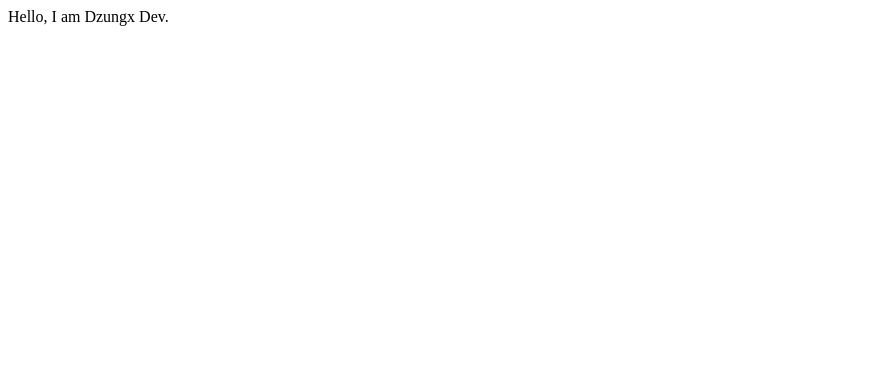
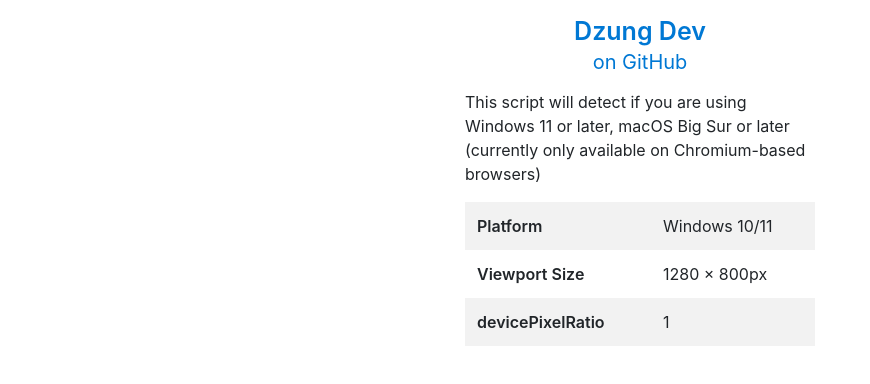
Before and after one commit to causelove94/causelove94.github.io, a plain HTML site: page index.html in a window 1280 px wide. Shown: the whole page, without its empty margins (0-870 px from the left). Drawn offline with nearby package versions, Linux system fonts and the light colour scheme.

Commit message:
Update index.html

```diff
--- a/index.html
+++ b/index.html
@@ -1 +1,95 @@
-Hello, I am Dzungx Dev.
+
+<!DOCTYPE html>
+<html>
+<head>
+	<meta charset="utf-8">
+	<meta name="viewport" content="width=device-width, initial-scale=1">
+	<title>Dzungx Dev on GitHub</title>
+	<meta name="theme-color" content="#0078d4">
+	<link href="bootstrap.min.css" rel="stylesheet" type="text/css" />
+	<style type="text/css">
+		h1,h2{
+			font-size: 25px;
+			color: #0078d4;
+			text-align: center;
+			font-weight: 600;
+		}
+		h2{
+			font-size: 20px;
+			font-weight: 400;
+		}
+		th[scope="row"]{
+			font-weight: 600;
+		}
+        #browser_icon{
+            max-width: 24px;
+            max-height: 24px;
+            display: inline-block;
+        }
+        #browser_icon img{
+            margin-top: -5px;
+        }
+		/*div{
+			display: flex;
+			min-height: 100vh;
+			justify-content: center;
+			overflow: auto;
+			flex-direction: column;
+		}*/
+	</style>
+</head>
+<body>
+	<div>
+		<h1 class="mt-3 mb-1">Dzung Dev</h1>
+		<h2 class="mb-3">on GitHub</h2>
+	</div>
+	<div class="container">
+		<div class="row justify-content-center">
+			<div class="col-12 col-md-6 col-lg-5 col-xl-4">
+        <p>This script will detect if you are using Windows 11 or later, macOS Big Sur or later (currently only available on Chromium-based browsers)</p>
+				<table class="table table-borderless table-striped">
+					<tr>
+						<th scope="row">Platform</th>
+						<td id="platform_area">Windows 10/11</td>
+					</tr>
+					<tr>
+						<th scope="row">Viewport Size</th>
+						<td><span id="ViewportSize"><script>
+                            document.write(window.innerWidth);
+                        </script>
+                        ×
+                        <script>
+                            document.write(window.innerHeight);
+                        </script></span>px
+                    </td>
+					</tr>
+					<tr>
+						<th scope="row">devicePixelRatio</th>
+						<td><script>document.write(window.devicePixelRatio);</script></td>
+          </tr>
+				</table>
+
+				<!--<table class="table table-bordered text-center" style="table-layout: fixed;">
+					<tr>
+						<td>AVIF Test</td>
+						<td>WebP Test</td>
+					</tr>
+					<tr>
+						<td>
+                <div class="image_container">
+                    <img class="img-fluid" src="/images/avif-supported.avif">
+                </div>
+            </td>
+						<td>
+                <div class="image_container">
+                    <img class="img-fluid" src="/images/webp-supported.webp">
+                </div>
+            </td>
+					</tr>
+				</table>-->
+			</div>
+		</div>
+	</div>
+    <script src="custom.js"></script>
+</body>
+</html>
```
